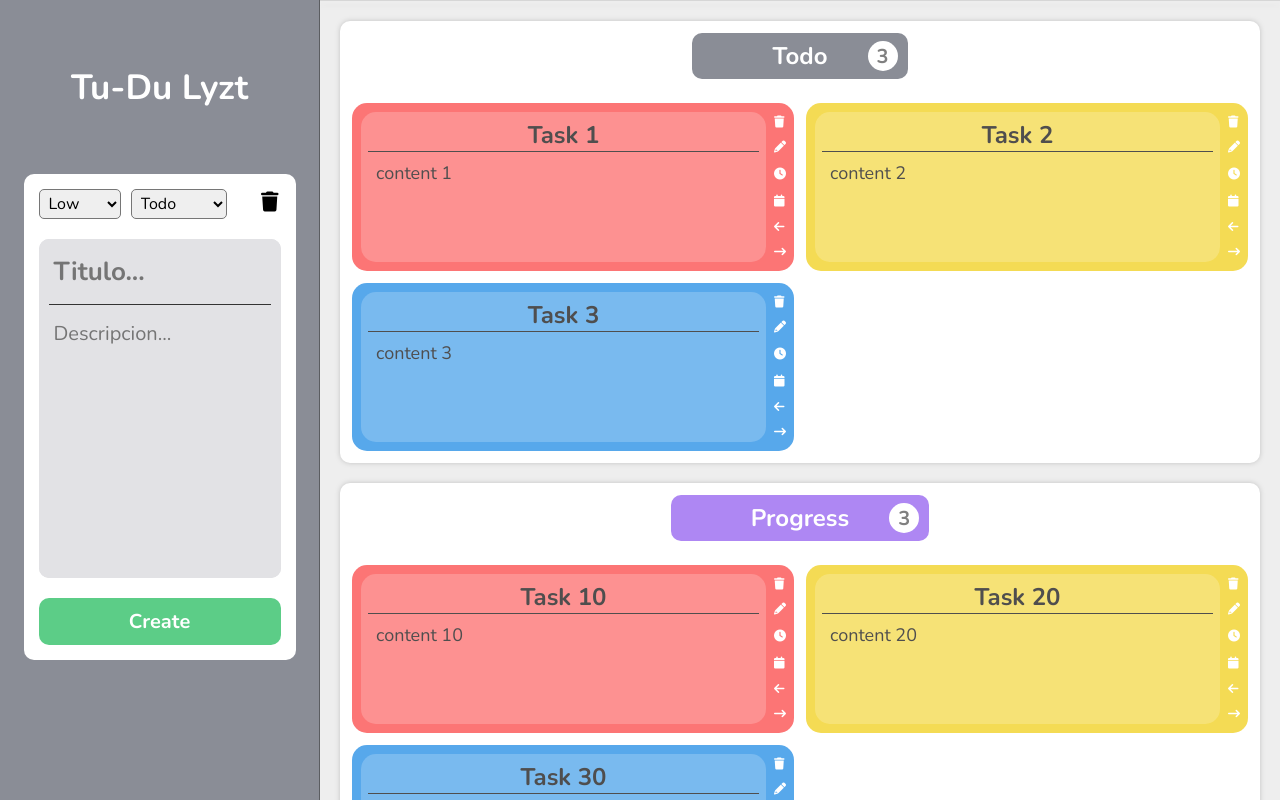
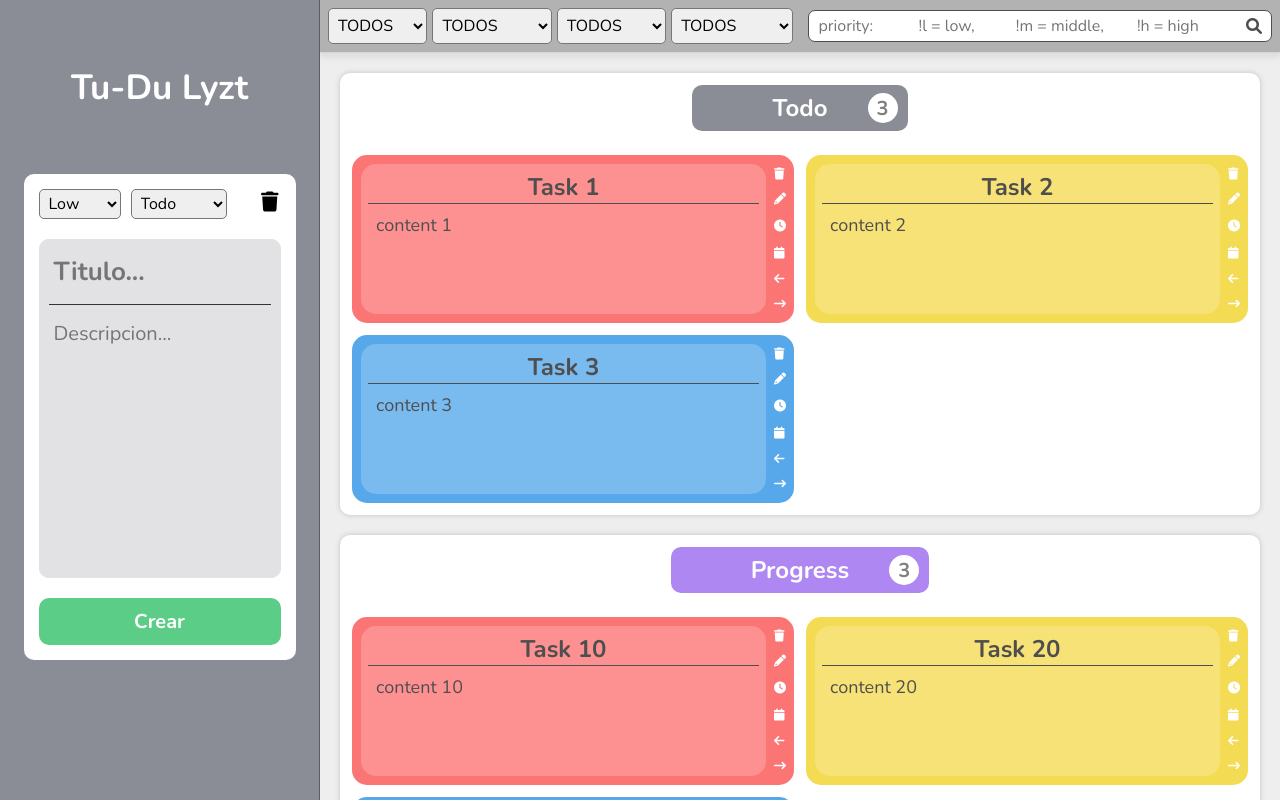
Before and after one commit to GaredLyon/Tu-Du-Lyzt, a React (Vite) app in the folder frontend/: page / in a window 1280 px wide. Built offline with nearby package versions, Linux system fonts and the light colour scheme.

Commit message:
translate to english aside, header, gettags

```diff
--- a/frontend/src/components/Aside/Aside.css
+++ b/frontend/src/components/Aside/Aside.css
@@ -1,4 +1,5 @@
 /* ES TO EN */
+
 .aside {
   width: 90%;
   height: 85%;
--- a/frontend/src/components/Aside/Aside.jsx
+++ b/frontend/src/components/Aside/Aside.jsx
@@ -1,9 +1,11 @@
+/* ES TO EN */
+
 import React, { useContext } from 'react'
 import { AppContext } from '../../context/AppContext'
 import './Aside.css'
 
-const getIdGroup = (columna) => {
-  switch (columna) {
+const getIdGroup = (column) => {
+  switch (column) {
     case 'Progress': return 2
     default: return 1
   }
@@ -120,7 +122,7 @@ export const Aside = () => {
             name='inputDescription' />
         </div>
 
-        <button type='submit' className='aside__button-create'>Create</button>
+        <button type='submit' className='aside__button-create'>Crear</button>
       </form>
     </aside>
   )
--- a/frontend/src/components/Header/Header.css
+++ b/frontend/src/components/Header/Header.css
@@ -1,49 +1,38 @@
+/* ES TO EN */
+
 /* HEADER /////////////////////////////// */
 .header {
 	/* padding: 1rem; */
 	/* padding: .5rem; */
 	width: 100%;
-	/* background: goldenrod; */
 }
 
 /* CONTENEDOR ///////////////////////////////*/
-.header__contenedor {
+.header__container {
 	background-color: var(--gray4);
 	background: #b2b2b2;
-	/* border-radius: var(--r-lg); */
-
-	/* background: violet; */
 	width: 100%;
 	display: flex;
 	flex-direction: column;
 	padding: .5rem;
 	padding: .8rem;
-
-	/* gap: 1rem; */
 	gap: 1.5rem;
 }
 
 
 /* CAJA DE SELECTORES ///////////////////////////////*/
-.header__contenedor-selectores {
-	/* background: blue; */
+.header__container-selectors {
 	display: flex;
 	flex-wrap: wrap;
 	width: 100%;
-	/* padding: .5rem; */
 	gap: .5rem;
 }
 
 /* SELECTOR ///////////////////////////////*/
 .header__selector{
-	/* background-color: red; */
 	width: max-content;
-	/* height: 28px; */
 	border-radius: var(--r-sm);
 	padding: .2rem 0 ;
-
-
-
 	flex-grow: 1;
 }
 
@@ -73,7 +62,7 @@
 
 
 /* BUSCADOR ///////////////////////////////*/
-.header__buscador {
+.header__search {
 	display: flex;
 	width: 100%;
 	/* background: yellow; */
@@ -82,7 +71,7 @@
 	justify-content: center;
 	align-items: center;
 }
-.header__buscador input {
+.header__search input {
 	height: 3.2rem;
 	border: 0.1rem solid var(--gray1);
 	border-radius: var(--r-md);
@@ -90,21 +79,21 @@
 	width: 100%;
 }
 /*
-.header__buscador input::placeholder {
+.header__search input::placeholder {
 } */
 
-.header__buscador i {
+.header__search i {
 	position: absolute;
 	right: 1rem;
   color: var(--gray1);
 }
 
 @media (min-width: 700px) {
-	.header__contenedor {
+	.header__container {
 		flex-direction: row;
 		/* background: red; */
 	}
-	.header__contenedor-selectores {
+	.header__container-selectores {
 		/* background-color: aqua; */
 		padding: 1rem;
 	}
@@ -118,13 +107,13 @@
 	}
 
 	/* CONTENEDOR ///////////////////////////////*/
-	.header__contenedor {
+	.header__container {
 		flex-direction: row;
 	}
 
-	.buscador {
-		/* background: red; */
+	/* .buscador {
+		background: red;
 		padding: 1.7rem !important;
-	}
+	} */
 
 }
--- a/frontend/src/components/Header/Header.jsx
+++ b/frontend/src/components/Header/Header.jsx
@@ -1,34 +1,34 @@
 import React, { useContext, useEffect, useState } from "react";
 import { AppContext } from "../../context/AppContext";
-import { traerTags } from "../../helpers/traerTags";
+import { getTags } from "../../helpers/getTags";
 import "./Header.css";
 import TextInput from '../TextInput/TextInput'
 
 ///////////////////////////////////////////
 const Header = () => {
-  const {grupos} = useContext(AppContext)
+  const {groups} = useContext(AppContext)
 
 	const [tags, setTags] = useState([]);
 
 	useEffect(() => {
-		let valores = traerTags(grupos)
-		setTags(valores)
-	},[grupos])
+		let values = getTags(groups)
+		setTags(values)
+	},[groups])
 
 	///////////////////////////////////////////
 	return (
 		<header className="header">
 
 			{/* CONTENEDOR */}
-			<div className="header__contenedor">
+			<div className="header__container">
 
 				{/* CAJA DE SELECTORESS */}
-				<section className="header__contenedor-selectores">
+				<section className="header__container-selectors">
 
 					{/* SELECTOR 1 */}
 					<select className="header__selector" name="priority" id="priority" >
 						{/* <optgroup label="priority"> */}
-							<option value="">TODOS</option>
+							<option value="all">TODOS</option>
 							<option value="high">High</option>
 							<option value="middle">Middle</option>
 							<option value="low">Low</option>
@@ -90,7 +90,7 @@ const Header = () => {
 				</section>
 
 				{/* BUSCADOR */}
-				<div className="header__buscador">
+				<div className="header__search">
 					<TextInput  />
 					<i className="fa-solid fa-magnifying-glass"></i>
 				</div>
--- /dev/null
+++ b/frontend/src/helpers/getTags.js
@@ -0,0 +1,22 @@
+/* ES TO EN */
+export const getTags = (groups) => {
+
+  let titles = []
+
+  groups.map(group => {
+
+    group.tasks.map(task => {
+      titles = [...titles, task.content.title]
+    })
+
+  })
+
+  //ELIMINAR ELEMENTOS REPETIDOS
+  let titulosSinRepetir = [...new Set(titles)];
+
+  //ORDENARLOS ALFABETICAMENTE
+  let ordenados = titulosSinRepetir.sort()
+
+  return ordenados
+  // return ["design", "code", "managment", "slicing"];
+}
--- a/frontend/src/helpers/traerTags.js
+++ /dev/null
@@ -1,21 +0,0 @@
-export const traerTags = (grupos) => {
-
-  let titulos = []
-
-  grupos.map(grupo => {
-
-    grupo.tareas.map(tarea => {
-      titulos = [...titulos, tarea.contenido.titulo]
-    })
-
-  })
-
-  //ELIMINAR ELEMENTOS REPETIDOS
-  let titulosSinRepetir = [...new Set(titulos)];
-
-  //ORDENARLOS ALFABETICAMENTE
-  let ordenados = titulosSinRepetir.sort()
-
-  return ordenados
-  // return ["design", "code", "managment", "slicing"];
-}
--- a/frontend/src/pages/Home.jsx
+++ b/frontend/src/pages/Home.jsx
@@ -30,7 +30,7 @@ function Home() {
 
         {/* HEADER */}
         <div className="App__header">
-          {/* <Header/> */}
+          <Header/>
         </div>
 
         {/* MAIN */}
```
